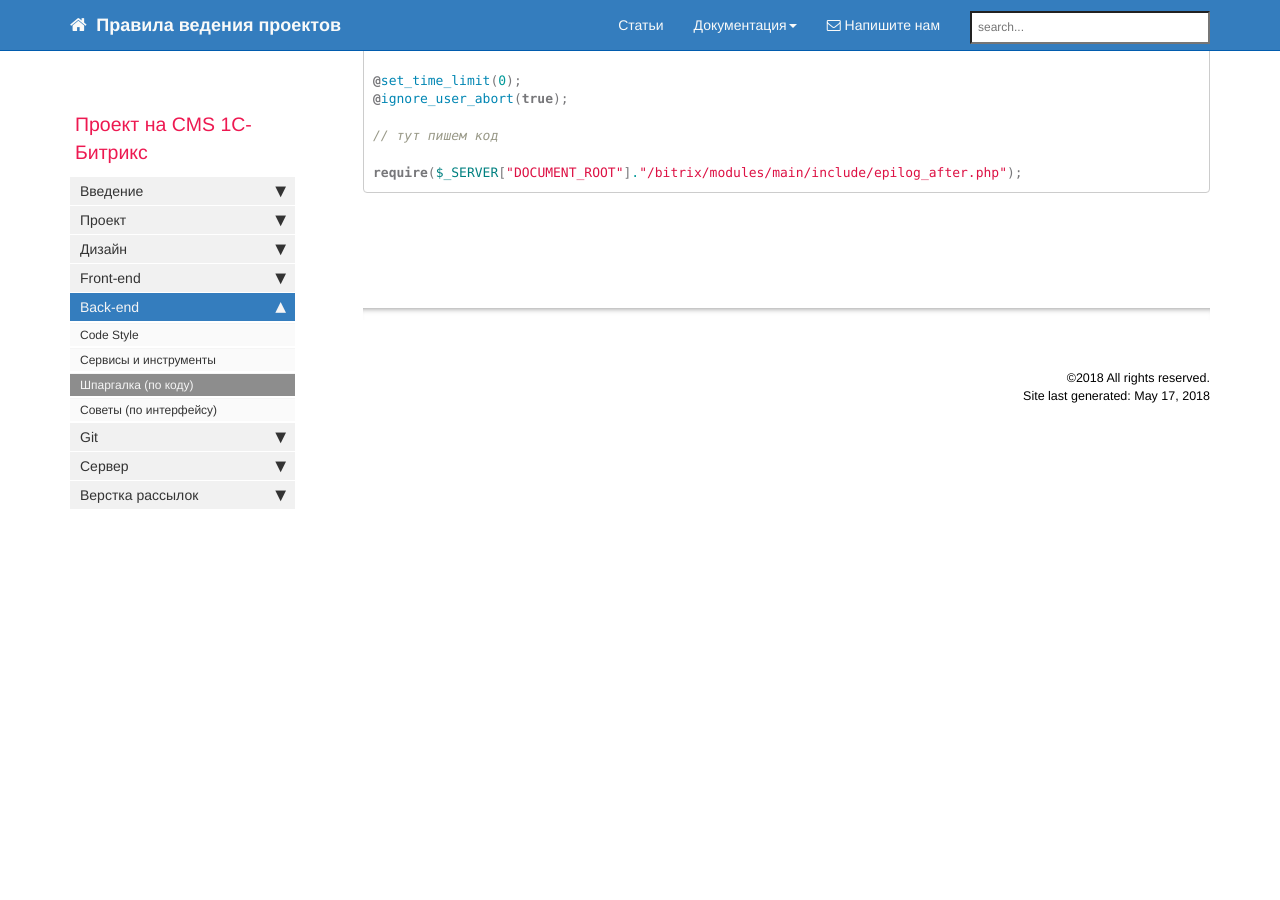
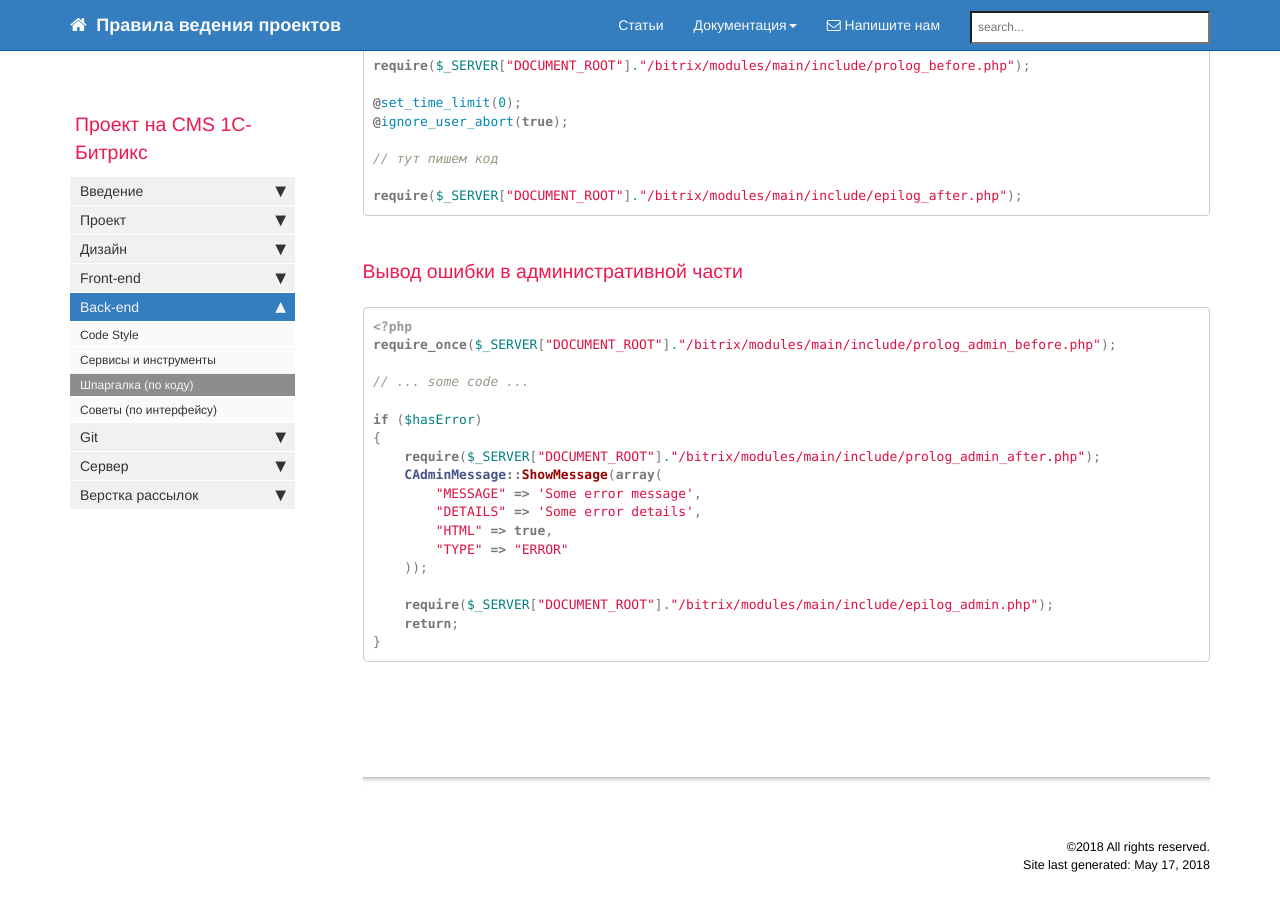
Before and after one commit to gdecider/gdecider.github.io, a Jekyll site: the page built from pages/bx/bx_back-shpora.md, in a window 1280 px wide and 900 px high, scrolled down 15148 px. Built offline with Jekyll 4.4.1, drawn with Linux system fonts in a browser that asks for light colours; nearby versions of some CDN libraries; comment, search, counter and statistics services are not loaded; some of the changed text lies outside the part shown.

Commit message:
Update bx_back-shpora.md

````diff
--- a/pages/bx/bx_back-shpora.md
+++ b/pages/bx/bx_back-shpora.md
@@ -719,3 +719,26 @@ require($_SERVER["DOCUMENT_ROOT"]."/bitrix/modules/main/include/prolog_before.ph
 
 require($_SERVER["DOCUMENT_ROOT"]."/bitrix/modules/main/include/epilog_after.php");
 ```
+
+### Вывод ошибки в административной части
+
+```php
+<?php
+require_once($_SERVER["DOCUMENT_ROOT"]."/bitrix/modules/main/include/prolog_admin_before.php");
+
+// ... some code ...
+
+if ($hasError)
+{
+    require($_SERVER["DOCUMENT_ROOT"]."/bitrix/modules/main/include/prolog_admin_after.php");
+    CAdminMessage::ShowMessage(array(
+	"MESSAGE" => 'Some error message',
+	"DETAILS" => 'Some error details',
+	"HTML" => true,
+	"TYPE" => "ERROR"
+    ));
+
+    require($_SERVER["DOCUMENT_ROOT"]."/bitrix/modules/main/include/epilog_admin.php");
+    return;
+}
+```
````
